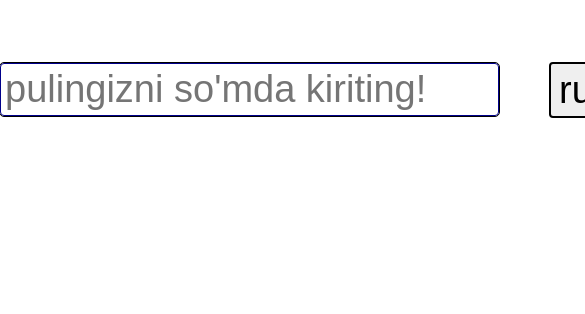
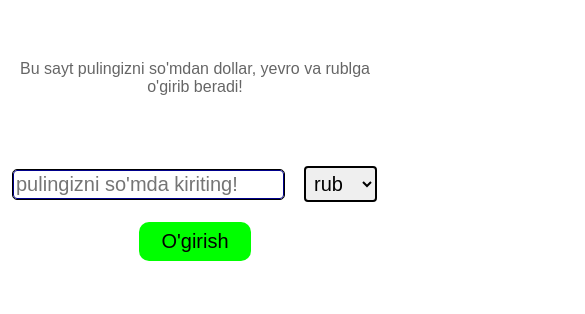
Before and after one commit to suhrobfrontend/EXAMPLES, a plain HTML site: page index.html in a window 390 px wide. Shown: the part 140-454 px from the top of the page, 585 px wide, since content can reach past the window. Drawn offline with Linux system fonts and the light colour scheme.

Commit message:
app updated

```diff
--- a/css/main.css
+++ b/css/main.css
@@ -10,11 +10,21 @@
   margin: 200px auto 0;
 }
 
+.text {
+  text-align: center;
+  margin-bottom: 70px;
+  opacity: .6;
+  font-size: 32px;
+}
+
 .form-content {
   display: flex;
   align-items: center;
+  flex-wrap: wrap;
+  justify-content: center;
   gap: 50px;
 }
+
 
 input {
   color: darkblue;
@@ -57,3 +67,23 @@ h2 {
   margin-top: 50px;
   font-size: 45px;
 }
+
+
+/* Media queries */
+@media only screen and (max-width: 576px) and (min-width: 250px) {
+  * {
+    font-size: 20px;
+  }
+
+  .text {
+    font-size: 16px;
+  }
+
+  input {
+    padding: 2px;
+  }
+
+  .form-content {
+    gap: 20px;
+  }
+}
--- a/index.html
+++ b/index.html
@@ -9,6 +9,7 @@
   </head>
   <body style="font-family: sans-serif">
     <div class="container">
+      <p class="text">Bu sayt pulingizni so'mdan dollar, yevro va rublga o'girib beradi!</p>
       <form data-form>
         <div class="form-content">
           <input
```
